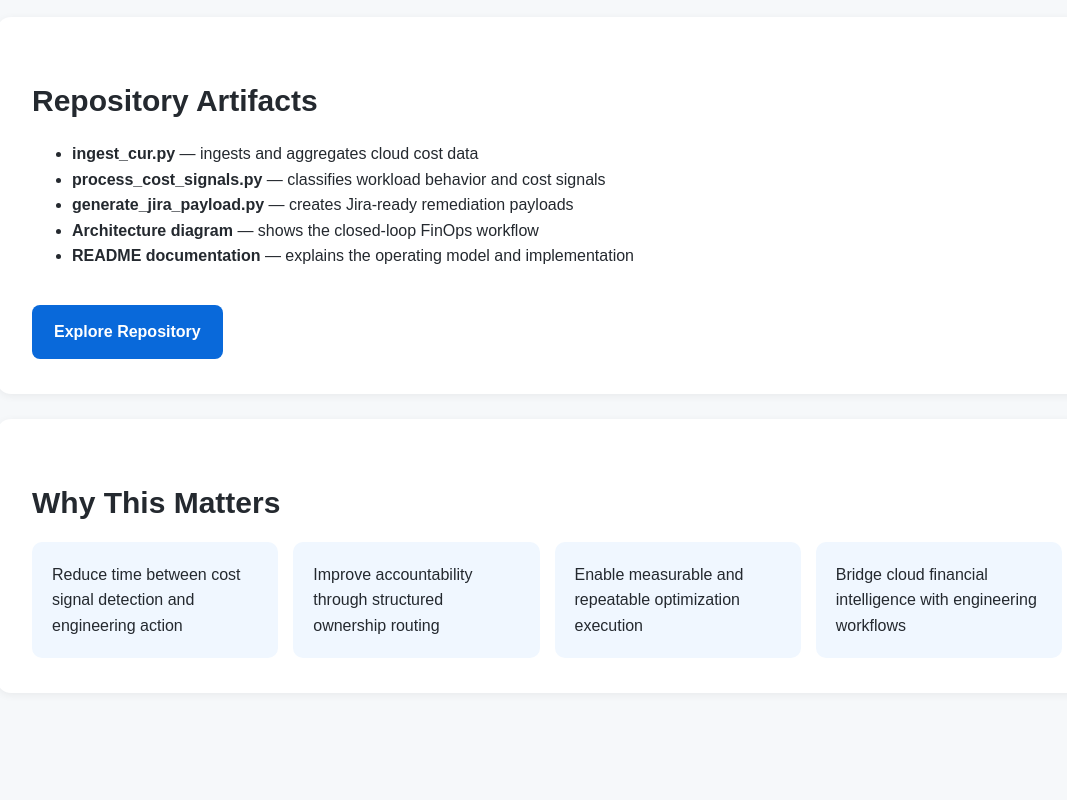
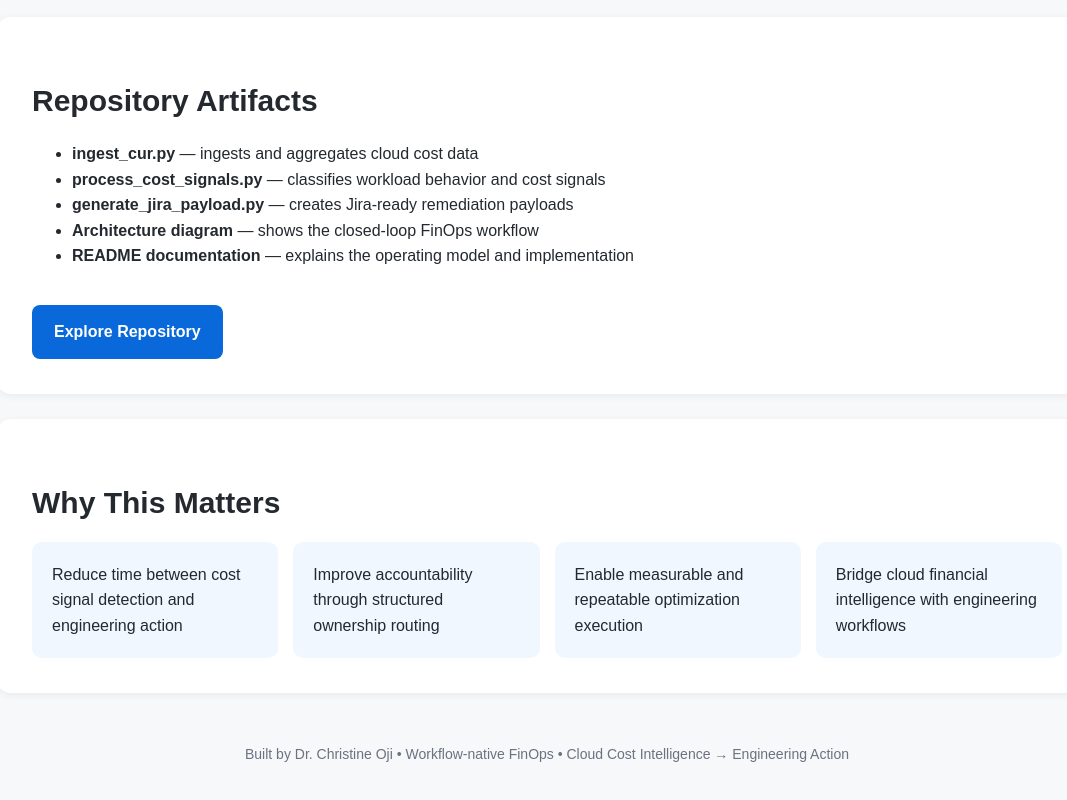
Before and after one commit to drchristinee1/finops-cost-to-action-pipeline, a plain HTML site: page capability/index.html in a window 1280 px wide. Shown: the part 3139-3939 px from the top of the page, without its empty margins (93-1160 px from the left). Before the commit the page ends 3897 px from the top, so only its background shows below. Drawn offline with Linux system fonts and the light colour scheme.

Commit message:
Update index.html

```diff
--- a/capability/index.html
+++ b/capability/index.html
@@ -257,5 +257,8 @@ Bridge cloud financial intelligence with engineering workflows
 
 </div>
 </div>
+  <div style="text-align:center; margin:50px 0 20px 0; color:#6b7280; font-size:14px;">
+Built by Dr. Christine Oji • Workflow-native FinOps • Cloud Cost Intelligence → Engineering Action
+</div>
 </body>
 </html>
```
